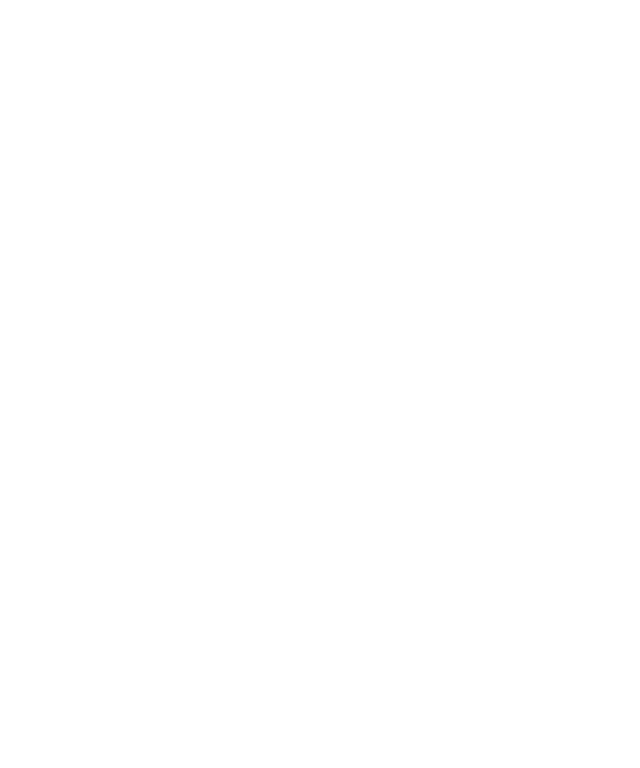
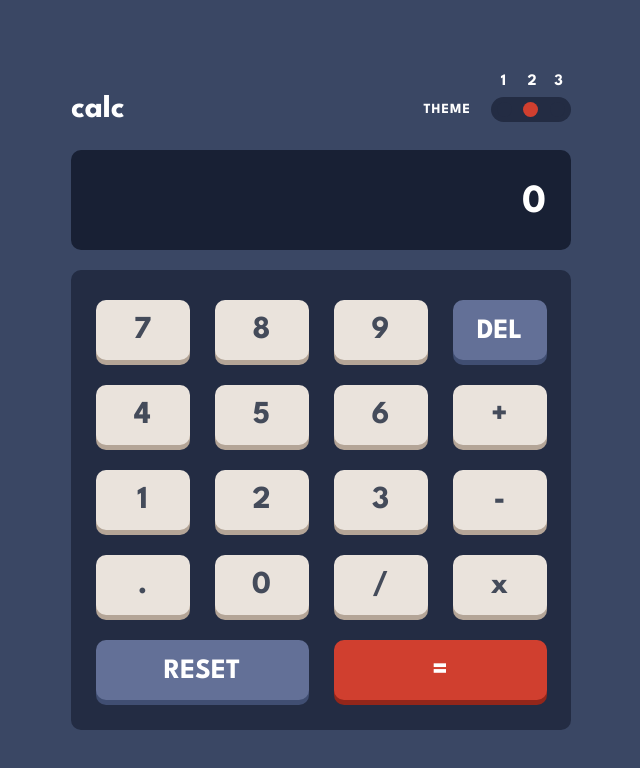
Before and after one commit to Loontek/calculator-js, a website built with webpack: page src/index.html in a window 1280 px wide. Shown: the whole page, without its empty margins (319-959 px from the left). Built offline with nearby package versions, Linux system fonts and the light colour scheme.

Commit message:
fix: fix page styles

```diff
--- a/src/index.html
+++ b/src/index.html
@@ -5,11 +5,55 @@
 	<meta charset="UTF-8">
 	<meta http-equiv="X-UA-Compatible" content="IE=edge">
 	<meta name="viewport" content="width=device-width, initial-scale=1.0">
-	<title>Document</title>
+	<link rel="icon" href="./img/favicon-32x32.png">
+	<title>Calculator App</title>
 </head>
 
 <body>
-
+	<div class="calculator">
+		<header class="header">
+			<h1 class="header__title">calc</h1>
+			<div class="theme-changer">
+				<h2 class="theme-changer__title">
+					Theme
+				</h2>
+				<div class="theme-changer__buttons">
+					<button class="theme-changer__btn" type="button"><span
+							class="theme-changer__theme-number">1</span></button>
+					<button class="theme-changer__btn" type="button"><span
+							class="theme-changer__theme-number">2</span></button>
+					<button class="theme-changer__btn" type="button"><span
+							class="theme-changer__theme-number">3</span></button>
+					<div class="theme-changer__indicator"></div>
+				</div>
+			</div>
+		</header>
+		<main class="main-content">
+			<figure class="main-content__screen">
+				0
+			</figure>
+			<div class="main-content__keypad keypad">
+				<button class="keypad-btn keypad-small-btn keypad__seven" name="7">7</button>
+				<button class="keypad-btn keypad-small-btn keypad__eight" name="8">8</button>
+				<button class="keypad-btn keypad-small-btn keypad__nine" name="9">9</button>
+				<button class="keypad-btn keypad-del-btn keypad__del">del</button>
+				<button class="keypad-btn keypad-small-btn keypad__four" name="4">4</button>
+				<button class="keypad-btn keypad-small-btn keypad__five" name="5">5</button>
+				<button class="keypad-btn keypad-small-btn keypad__six" name="6">6</button>
+				<button class="keypad-btn keypad-small-btn keypad__plus" name="+">+</button>
+				<button class="keypad-btn keypad-small-btn keypad__one" name="1">1</button>
+				<button class="keypad-btn keypad-small-btn keypad__two" name="2">2</button>
+				<button class="keypad-btn keypad-small-btn keypad__three" name="3">3</button>
+				<button class="keypad-btn keypad-small-btn keypad__minus" name="-">-</button>
+				<button class="keypad-btn keypad-small-btn keypad__dot" name=".">.</button>
+				<button class="keypad-btn keypad-small-btn keypad__zero" name="0">0</button>
+				<button class="keypad-btn keypad-small-btn keypad__divide" name="/">/</button>
+				<button class="keypad-btn keypad-small-btn keypad__multiplication" name="x">x</button>
+				<button class="keypad-btn keypad-reset-btn keypad__reset">reset</button>
+				<button class="keypad-btn keypad-equal-btn keypad__equal">=</button>
+			</div>
+		</main>
+	</div>
 </body>
 
 </html>
--- a/src/index.scss
+++ b/src/index.scss
@@ -0,0 +1,299 @@
+@import './libs/normalize';
+@import './style/fonts';
+@import './style/colors';
+
+body {
+	font-family: 'League Spartan', sans-serif;
+	font-weight: 700;
+	height: 100vh;
+	display: flex;
+	justify-content: center;
+	align-items: center;
+	background: var(--theme1-Very-dark-desaturated-blue-main-background);
+}
+
+.calculator {
+	width: 100%;
+	max-width: 500px;
+	padding: 0 30px;
+}
+
+.header {
+	display: flex;
+	justify-content: space-between;
+	color: var(--theme1-White);
+}
+
+.theme-changer {
+	display: flex;
+	align-items: center;
+	justify-content: flex-end;
+	gap: 20px;
+	width: 30%;
+
+	@media all and (max-width: 500px) {
+		// width: 40%;
+	}
+
+	&__title {
+		text-transform: uppercase;
+		font-size: 14px;
+		letter-spacing: 1px;
+	}
+
+	&__buttons {
+		display: flex;
+		align-items: center;
+		justify-content: space-around;
+		width: 50%;
+		min-width: 80px;
+		height: 25px;
+		background: var(--theme1-Very-dark-desaturated-blue-toggle-background);
+		border-radius: 15px;
+		position: relative;
+	}
+
+	&__btn {
+		width: 15px;
+		height: 15px;
+		border-radius: 50%;
+		background: var(--theme1-Red-key-toggle);
+		background: var(--theme1-Very-dark-desaturated-blue-toggle-background);
+		border: none;
+		cursor: pointer;
+
+		// &:last-child {
+		// 	display: none;
+		// }
+	}
+
+	&__theme-number {
+		color: var(--theme1-White);
+		display: block;
+		font-size: 16px;
+		text-align: center;
+		width: 100%;
+		height: 100%;
+		position: relative;
+		bottom: 30px;
+		right: 2px;
+		font-weight: 700;
+	}
+
+	&__indicator {
+		width: 15px;
+		height: 15px;
+		border-radius: 50%;
+		background: var(--theme1-Red-key-toggle);
+		// background: #000;
+		position: absolute;
+		top: 5px;
+		left: 5px;
+		transition: transform .2s;
+		transform: translateX(27px);
+	}
+}
+
+.main-content {
+	width: 100%;
+	display: flex;
+	flex-direction: column;
+	gap: 20px;
+
+	&__screen {
+		margin: 0;
+		width: 100%;
+		height: 100px;
+		background: var(--theme1-Very-dark-desaturated-blue-screen-background);
+		border-radius: 10px;
+		color: var(--theme1-White);
+		font-size: 40px;
+		padding: 30px 25px;
+		box-sizing: border-box;
+		text-align: right;
+	}
+
+	&__keypad {
+		width: 100%;
+
+	}
+}
+
+.keypad {
+	display: grid;
+	grid-template-columns: repeat(4, 20%);
+	grid-template-rows: repeat(5, 60px);
+	grid-gap: 25px;
+	background: var(--theme1-Very-dark-desaturated-blue-keypad-background);
+	border-radius: 10px;
+	justify-content: center;
+	padding: 30px 15px;
+	box-sizing: border-box;
+
+	@media all and (max-width: 500px) {
+		// grid-template-columns: repeat(4, 60px);
+		grid-gap: 15px;
+		// padding: 15px;
+	}
+
+	&__seven {
+		grid-row: 1/2;
+		grid-column: 1/2;
+	}
+
+	&__eight {
+		grid-row: 1/2;
+		grid-column: 2/3;
+	}
+
+	&__nine {
+		grid-row: 1/2;
+		grid-column: 3/4;
+	}
+
+	&__del {
+		grid-row: 1/2;
+		grid-column: 4/5;
+	}
+
+	&__four {
+		grid-row: 2/3;
+		grid-column: 1/2;
+	}
+
+	&__five {
+		grid-row: 2/3;
+		grid-column: 2/3;
+	}
+
+	&__six {
+		grid-row: 2/3;
+		grid-column: 3/4;
+	}
+
+	&__plus {
+		grid-row: 2/3;
+		grid-column: 4/5;
+	}
+
+	&__one {
+		grid-row: 3/4;
+		grid-column: 1/2;
+	}
+
+	&__two {
+		grid-row: 3/4;
+		grid-column: 2/3;
+	}
+
+	&__three {
+		grid-row: 3/4;
+		grid-column: 3/4;
+	}
+
+	&__minus {
+		grid-row: 3/4;
+		grid-column: 4/5;
+	}
+
+	&__dot {
+		grid-row: 4/5;
+		grid-column: 1/2;
+	}
+
+	&__zero {
+		grid-row: 4/5;
+		grid-column: 2/3;
+	}
+
+	&__divide {
+		grid-row: 4/5;
+		grid-column: 3/4;
+	}
+
+	&__multiplication {
+		grid-row: 4/5;
+		grid-column: 4/5;
+	}
+
+	&__reset {
+		grid-row: 5/6;
+		grid-column: 1/3;
+	}
+
+	&__equal {
+		grid-row: 5/6;
+		grid-column: 3/5;
+	}
+}
+
+.keypad-btn {
+	width: 100%;
+	// min-width: 60px;
+	height: 100%;
+	border-radius: 10px;
+	border: none;
+	box-sizing: border-box;
+	font-family: 'League Spartan', sans-serif;
+	font-weight: 700;
+	line-height: 60px;
+	transition: background .2s;
+
+	@media all and (max-width: 500px) {
+		border-radius: 5px;
+	}
+}
+
+.keypad-small-btn {
+	background: var(--theme1-Light-grayish-orange-key-background);
+	box-shadow: 0 5px var(--theme1-Grayish-orang-key-shadow);
+	font-size: 32px;
+	color: var(--theme1-Very-dark-grayish-blue);
+
+	&:hover {
+		background: var(--theme1-White);
+	}
+}
+
+.keypad-del-btn {
+	background: var(--theme1-Desaturated-dark-blue-key-background);
+	box-shadow: 0 5px var(--theme1-Desaturated-dark-blue-key-shadow);
+	font-size: 28px;
+	color: var(--theme1-White);
+	text-transform: uppercase;
+
+	@media all and (max-width: 500px) {
+		font-size: 24px;
+	}
+
+	&:hover {
+		background: hsl(224, 51%, 76%);
+	}
+}
+
+.keypad-reset-btn {
+	background: var(--theme1-Desaturated-dark-blue-key-background);
+	box-shadow: 0 5px var(--theme1-Desaturated-dark-blue-key-shadow);
+	font-size: 28px;
+	color: var(--theme1-White);
+	text-transform: uppercase;
+
+	@media all and (max-width: 500px) {
+		font-size: 24px;
+	}
+
+	&:hover {
+		background: hsl(224, 51%, 76%);
+	}
+}
+
+.keypad-equal-btn {
+	background: var(--theme1-Red-key-background);
+	box-shadow: 0 5px var(--theme1-Dark-red-key-shadow);
+	font-size: 30px;
+	color: var(--theme1-White);
+
+	&:hover {
+		background: hsl(6, 93%, 67%);
+	}
+}
--- /dev/null
+++ b/src/style/colors.scss
@@ -0,0 +1,19 @@
+:root {
+	--theme1-Very-dark-desaturated-blue-main-background: hsl(222, 26%, 31%);
+	--theme1-Very-dark-desaturated-blue-toggle-background: hsl(223, 31%, 20%);
+	--theme1-Very-dark-desaturated-blue-keypad-background: hsl(223, 31%, 20%);
+	--theme1-Very-dark-desaturated-blue-screen-background: hsl(224, 36%, 15%);
+
+	--theme1-Desaturated-dark-blue-key-background: hsl(225, 21%, 49%);
+	--theme1-Desaturated-dark-blue-key-shadow: hsl(224, 28%, 35%);
+
+	--theme1-Red-key-background: hsl(6, 63%, 50%);
+	--theme1-Red-key-toggle: hsl(6, 63%, 50%);
+	--theme1-Dark-red-key-shadow: hsl(6, 70%, 34%);
+
+	--theme1-Light-grayish-orange-key-background: hsl(30, 25%, 89%);
+	--theme1-Grayish-orang-key-shadow: hsl(28, 16%, 65%);
+
+	--theme1-Very-dark-grayish-blue: hsl(221, 14%, 31%);
+	--theme1-White: hsl(0, 0%, 100%);
+}
--- /dev/null
+++ b/src/style/fonts.scss
@@ -0,0 +1,4 @@
+@font-face {
+	font-family: 'League Spartan';
+	src: url("./fonts/LeagueSpartan-VariableFont_wght.ttf");
+}
```
Also changed, not shown: src/fonts/LeagueSpartan-VariableFont_wght.ttf (added), src/img/favicon-32x32.png (added), 3 other files.
